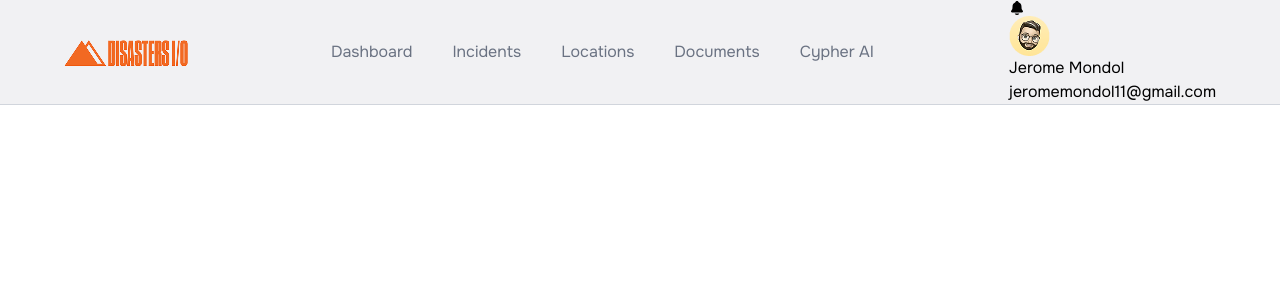
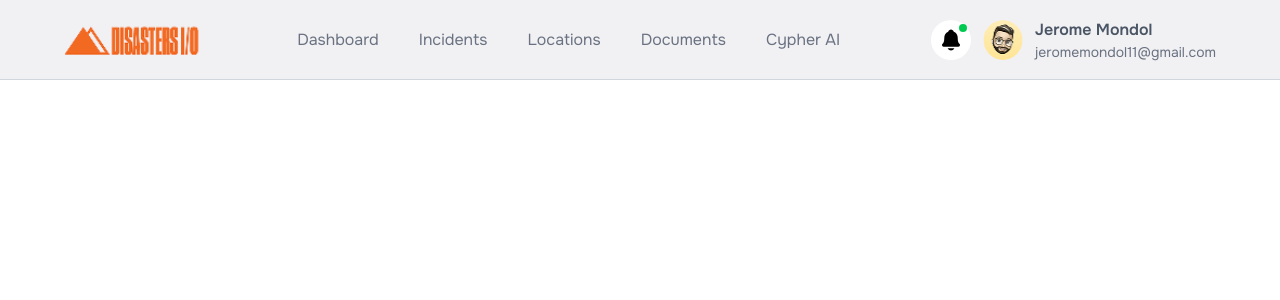
Before and after one commit to Jerome-Mondol/disasters-react, a React (Vite) app: page / in a window 1280 px wide. Shown: the top 300 px of the page. Built offline with nearby package versions, Linux system fonts and the light colour scheme.

Commit message:
navbar responsive done

```diff
--- a/src/components/Dashboard/Navbar.jsx
+++ b/src/components/Dashboard/Navbar.jsx
@@ -1,8 +1,10 @@
-import React from "react";
+import React, { useState } from "react";
 import { Avatar, Logo } from "../../../public/consts/consts";
-import { IoNotifications } from "react-icons/io5";
+import { IoNotifications, IoMenu, IoClose } from "react-icons/io5";
 
 const Navbar = () => {
+  const [menuOpen, setMenuOpen] = useState(false);
+
   const navItems = [
     "Dashboard",
     "Incidents",
@@ -11,36 +13,54 @@ const Navbar = () => {
     "Cypher AI",
   ];
 
-  const user = [{
+  const user = {
     avatar: Avatar,
     name: "Jerome Mondol",
-    mail: "jeromemondol11@gmail.com"
-  }]
+    mail: "jeromemondol11@gmail.com",
+  };
 
   return (
-    <div className="w-full bg-secondary flex justify-center border-b-1 border-gray-300">
-      <nav className="flex justify-between items-center w-[90%]">
+    <div className="w-full bg-secondary flex justify-center border-b border-gray-300 h-20">
+      <nav className="flex justify-between items-center w-[90%] relative">
         <div className="logo">
-          <img src={Logo} alt="Disasters" />
+          <img src={Logo} alt="Disasters" className="h-10" />
         </div>
-        <div className="navLinks flex gap-10">
+
+        <div className="sm:hidden">
+          <button onClick={() => setMenuOpen(!menuOpen)}>
+            {menuOpen ? <IoClose size={28} /> : <IoMenu size={28} />}
+          </button>
+        </div>
+
+        <div
+          className={`${
+            menuOpen ? "flex" : "hidden"
+          } sm:flex flex-col sm:flex-row items-center gap-5 lg:gap-10 absolute sm:static top-16 left-0 w-full sm:w-auto bg-secondary sm:bg-transparent p-5 sm:p-0 shadow-md sm:shadow-none`}
+        >
           {navItems.map((item) => (
-            <a href="#" key={item} className="text-gray-500">{item}</a>
+            <a
+              href="#"
+              key={item}
+              className="text-gray-500 hover:text-gray-900 transition duration-300"
+            >
+              {item}
+            </a>
           ))}
         </div>
-        <div className="Profile">
-            <div><IoNotifications /></div>
 
-            {user.map(({avatar, name, mail}) => (
-                <div key={mail}>
-                    <img src={avatar} alt="J" />
-                    <ul>
-                        <li>{name}</li>
-                        <li>{mail}</li>
-                    </ul>
-                </div>
-            ))}
+        <div className="flex items-center gap-3">
+          <div className="bg-white w-10 h-10 rounded-full flex justify-center items-center relative">
+            <IoNotifications size={24} />
+            <span className="top-1 right-1 absolute w-2 h-2 bg-green-500 rounded-full"></span>
+          </div>
 
+          <div className="flex gap-3 items-center">
+            <img src={user.avatar} alt="J" className="w-10 h-10 rounded-full" />
+            <ul className="hidden md:block">
+              <li className="font-semibold text-gray-600">{user.name}</li>
+              <li className="text-sm text-gray-500">{user.mail}</li>
+            </ul>
+          </div>
         </div>
       </nav>
     </div>
--- a/src/index.css
+++ b/src/index.css
@@ -12,6 +12,7 @@ html, body {
    width: 100%;
 }
 
+
 @theme {
     --font-main: "Onest", sans-serif;
 }
```
